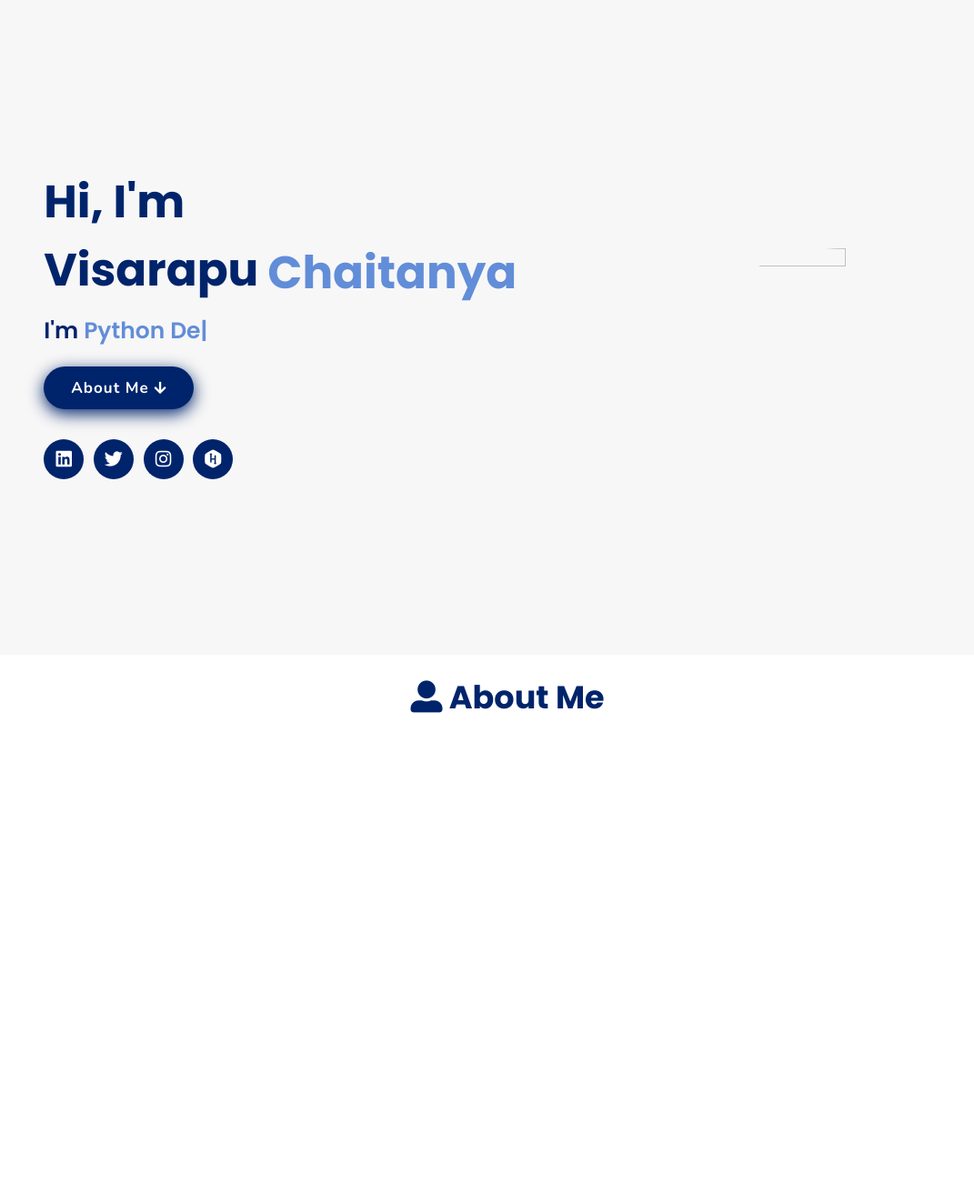
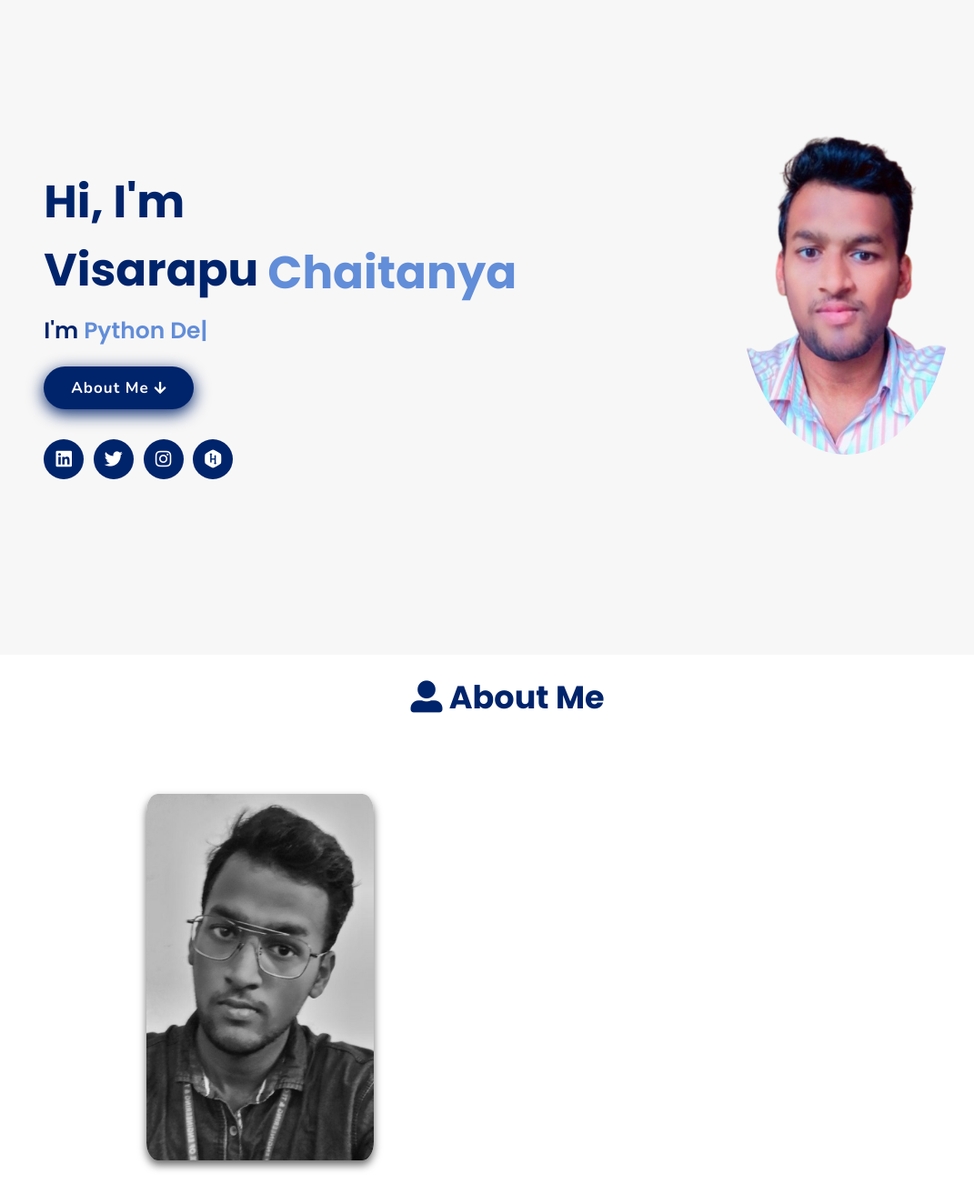
Before and after one commit to Chaitanya190402/Chaitanya_Portfolio, a plain HTML site: page index.html in a window 1280 px wide. Shown: the part 80-1404 px from the top of the page at 91% size, without its empty margins (82-1153 px from the left). Drawn offline with nearby package versions, Linux system fonts and the light colour scheme; no server answers.

Commit message:
Update index.html

```diff
--- a/index.html
+++ b/index.html
@@ -50,7 +50,7 @@
     </div>
   </div>
 <div class="image">
-  <img draggable="false" class="tilt" src="./assets/images/profle2.png" alt="" height="400" width="1000">
+  <img draggable="false" class="tilt" src="./assets/images/profile2.png" alt="" height="400" width="1000">
 </div>
 </section>
 
@@ -62,7 +62,7 @@
     <div class="row">
 
     <div class="image">
-        <img draggable="false" class="tilt" src="./assets/images/profle.JPG" alt="">
+        <img draggable="false" class="tilt" src="./assets/images/profile.JPG" alt="">
     </div>
     <div class="content">
         <h3>I'm Chaitanya</h3>
```
